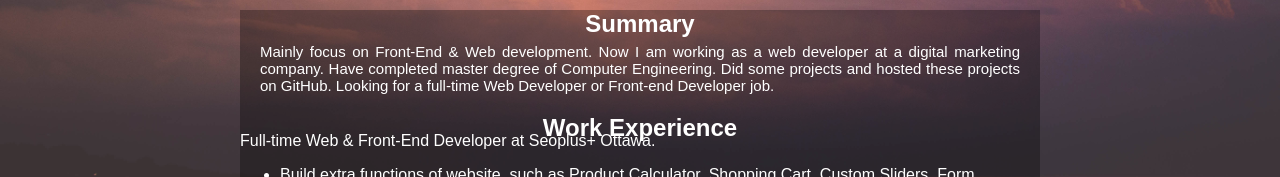
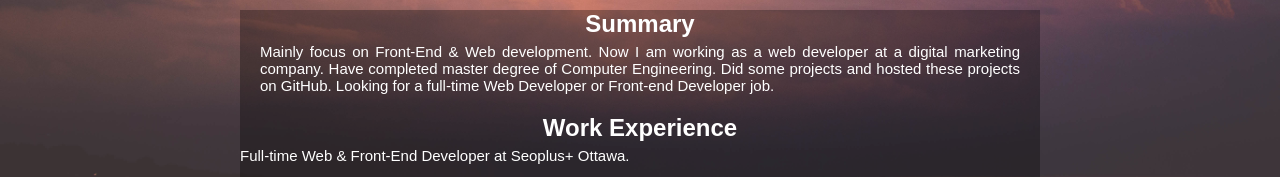
Before and after one commit to DaliChao/DaliChao.github.io, a plain HTML site: page index.html in a window 1280 px wide. Shown: the part 550-727 px from the top of the page. Drawn offline with Linux system fonts and the light colour scheme.

Commit message:
Update index.html

```diff
--- a/index.html
+++ b/index.html
@@ -35,7 +35,7 @@
 
  <div class=" hover">
    <h2>Work Experience</h2>
-   Full-time Web & Front-End Developer at Seoplus+ Ottawa.
+       <p>Full-time Web & Front-End Developer at Seoplus+ Ottawa.</p>
    <ul>
      <li>Build extra functions of website, such as Product Calculator, Shopping Cart, Custom Sliders, Form Redirection.</li>
      <li>Troubleshoot with different kinds of issues on website.</li>
```
